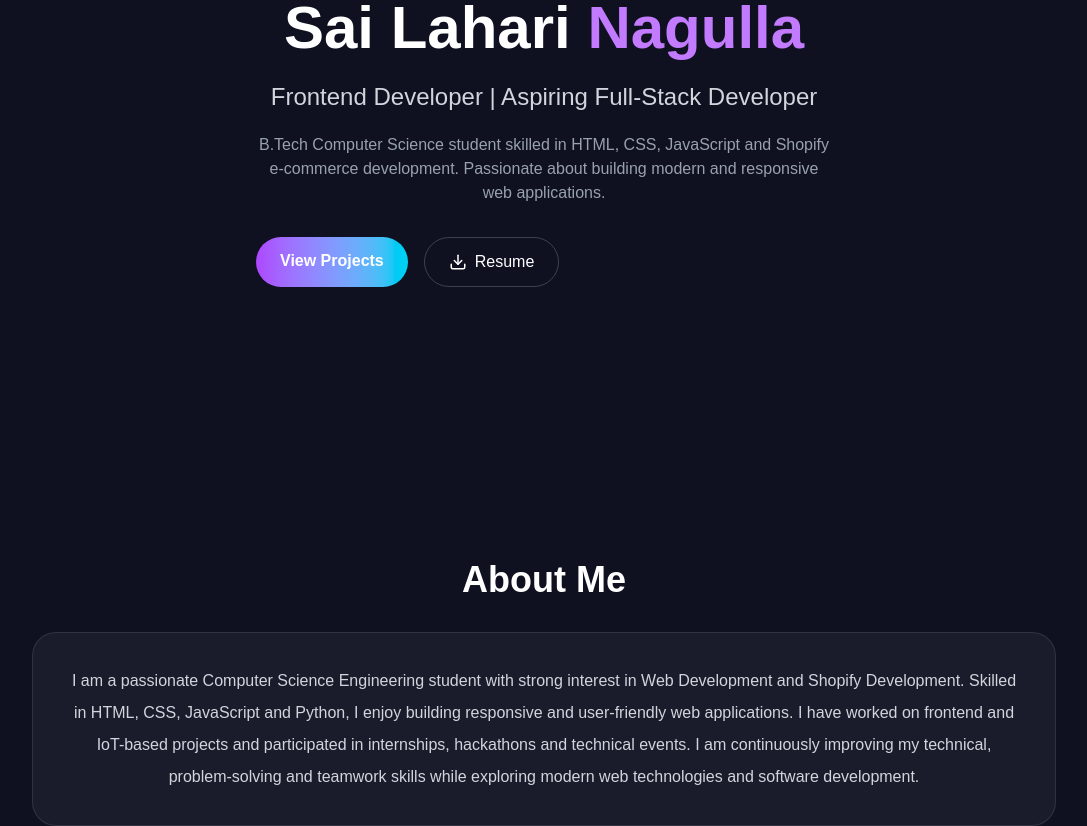
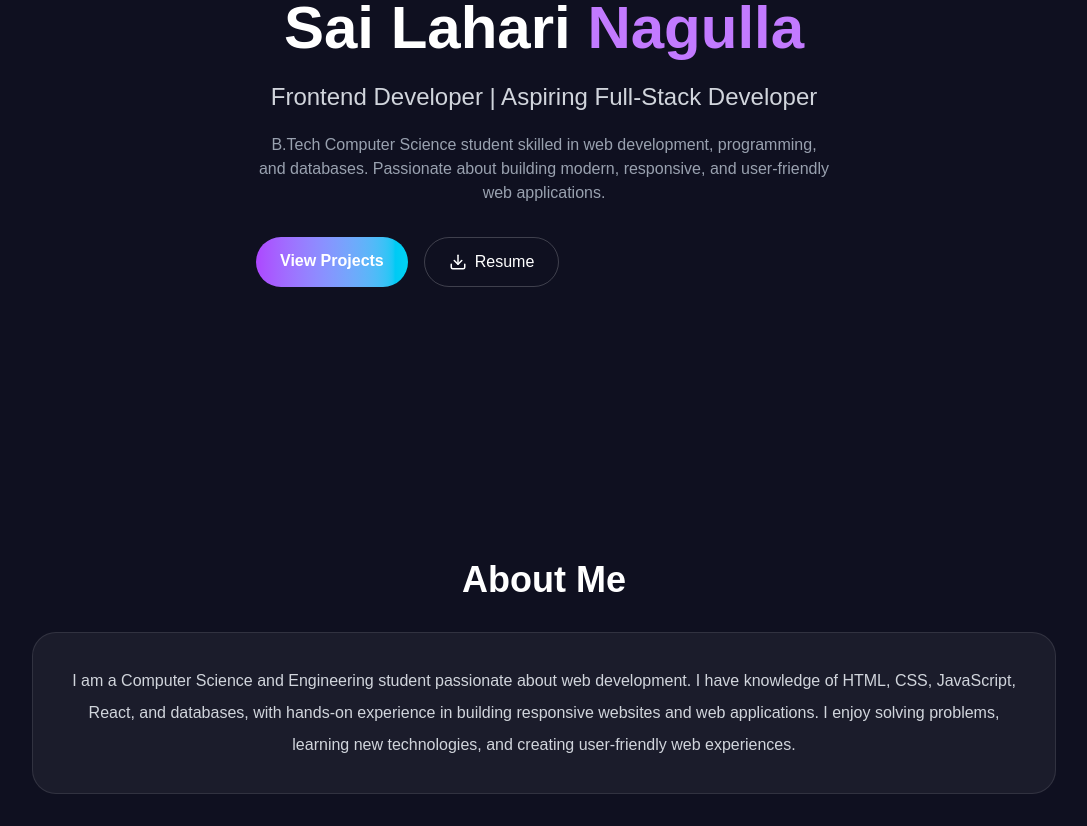
Before and after one commit to NagullaSaiLahari3281/Portfolioo, a Next.js app: page / in a window 1280 px wide. Shown: the part 320-1146 px from the top of the page, without its empty margins (96-1183 px from the left). Built offline with nearby package versions, Linux system fonts and the light colour scheme.

Commit message:
Revised
Updated personal description to focus on web development skills and experiences.

```diff
--- a/app/page.tsx
+++ b/app/page.tsx
@@ -136,11 +136,8 @@ export default function Home() {
             </h2>
 
             <p className="mt-5 text-gray-400 max-w-xl">
-
-              B.Tech Computer Science student skilled in HTML, CSS,
-              JavaScript and Shopify e-commerce development.
-              Passionate about building modern and responsive
-              web applications.
+B.Tech Computer Science student skilled in web development, programming, and databases.
+              Passionate about building modern, responsive, and user-friendly web applications.
 
             </p>
 
@@ -185,11 +182,9 @@ export default function Home() {
           <div className="bg-white/5 rounded-3xl p-8 border border-white/10">
 
             <p className="text-gray-300 leading-8 text-center">
-             I am a passionate Computer Science Engineering student with strong interest in Web Development and Shopify Development.
-              Skilled in HTML, CSS, JavaScript and Python, I enjoy building responsive and user-friendly web applications.
-              I have worked on frontend and IoT-based projects and participated in internships, hackathons and technical events.
-              I am continuously improving my technical, problem-solving and teamwork skills while exploring modern web technologies and software development.
-
+            I am a Computer Science and Engineering student passionate about web development.
+              I have knowledge of HTML, CSS, JavaScript, React, and databases, with hands-on experience in building responsive websites and web applications.
+              I enjoy solving problems, learning new technologies, and creating user-friendly web experiences.
 
 
 
```
